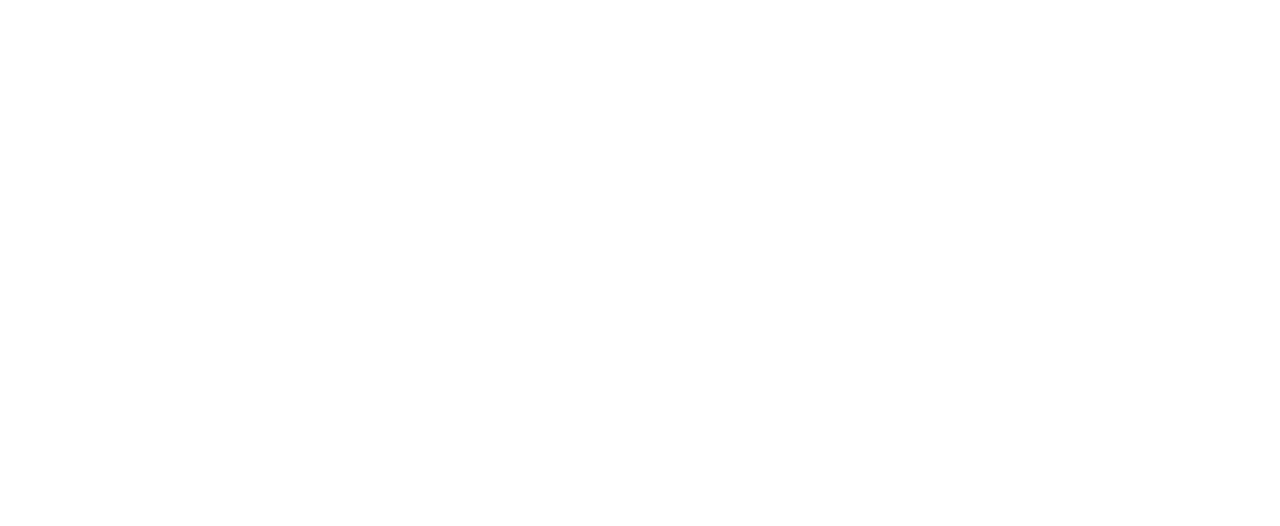
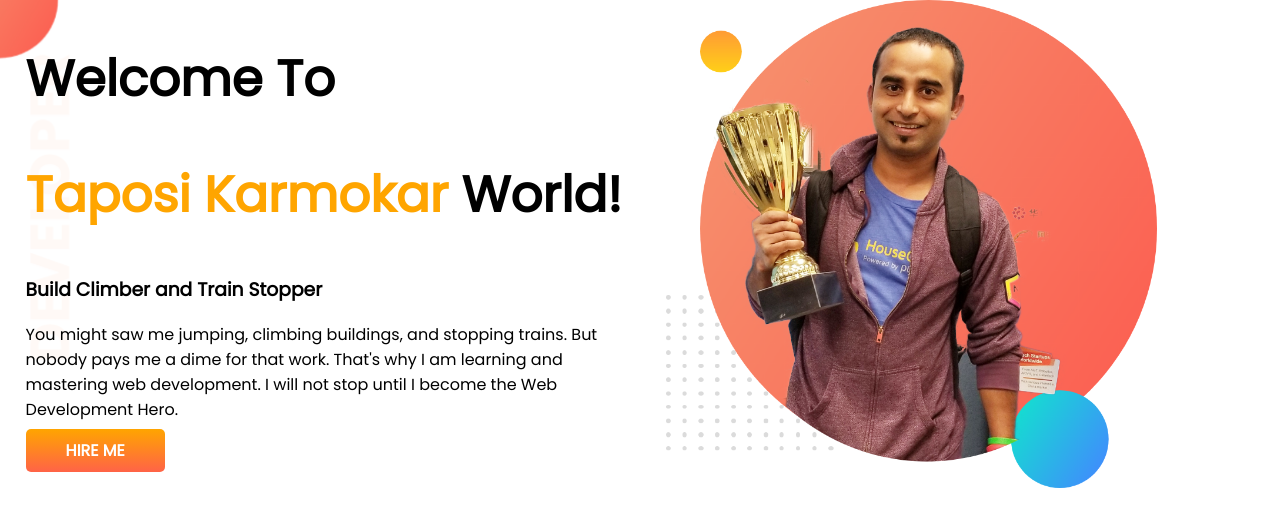
Before and after one commit to taposikarmokar/developer-portfolio, a plain HTML site: page index.html in a window 1280 px wide. Drawn offline with Linux system fonts and the light colour scheme.

Commit message:
top banner add

```diff
--- a/index.html
+++ b/index.html
@@ -1,14 +1,32 @@
 <!DOCTYPE html>
 <html lang="en">
+
 <head>
     <meta charset="UTF-8">
     <meta http-equiv="X-UA-Compatible" content="IE=edge">
     <meta name="viewport" content="width=device-width, initial-scale=1.0">
     <title>Taposi Karmokar</title>
-    <link rel="stylesheet" href="style.css"
+    <link rel="preconnect" href="https://fonts.googleapis.com">
+    <link rel="preconnect" href="https://fonts.gstatic.com" crossorigin>
+    <link href="https://fonts.googleapis.com/css2?family=Poppins&display=swap" rel="stylesheet">
+    <link rel="stylesheet" href="style.css" </head>
 
-</head>
 <body>
+    <section class="top-banner">
+        <div class="half-width">
+            <h1>Welcome To</h1>
+            <h1><span class="orange-class">Taposi Karmokar</span> World!</h1>
+            <h3>Build Climber and Train Stopper</h3>
+            <p>You might saw me jumping, climbing buildings, and stopping trains. But nobody pays me a dime for that
+                work. That's why I am learning and mastering web development. I will not stop until I become the Web
+                Development Hero. </p>
+            <a class="link-button" target="_blank" href="https://www.linkedin.com/company/programminghero/">HIRE
+                ME</a>
+        </div>
+        <div class="half-width">
+            <img src="images/jhankar.png" alt="">
+        </div>
+    </section>
+</body>
 
-</body>
 </html>
--- a/style.css
+++ b/style.css
@@ -0,0 +1,40 @@
+body {
+    font-family: 'Poppins', sans-serif;
+    margin: 0;
+}
+
+h1 {
+    font-size: 50px;
+}
+
+.orange-class {
+    color: orange;
+}
+
+section {
+    display: flex;
+}
+
+.half-width {
+    width: 50%;
+    padding-left: 2%;
+}
+
+.half-width img {
+    width: 80%;
+}
+
+.link-button {
+    text-decoration: none;
+    background-image: linear-gradient(orange, tomato);
+    padding: 10px 40px;
+    border-radius: 5px;
+    color: white;
+    font-weight: 700;
+
+}
+
+.top-banner {
+    background-image: url(images/top-banner.png);
+    background-repeat: no-repeat;
+}
```
Also changed, not shown: images/dream-bg.png (added), images/exp-bg.png (added), images/jhankar.png (added), images/jhankar2.png (added), images/my-bg.png (added), images/my-bg2.png (added), images/top-banner.png (added), 7 other files.
